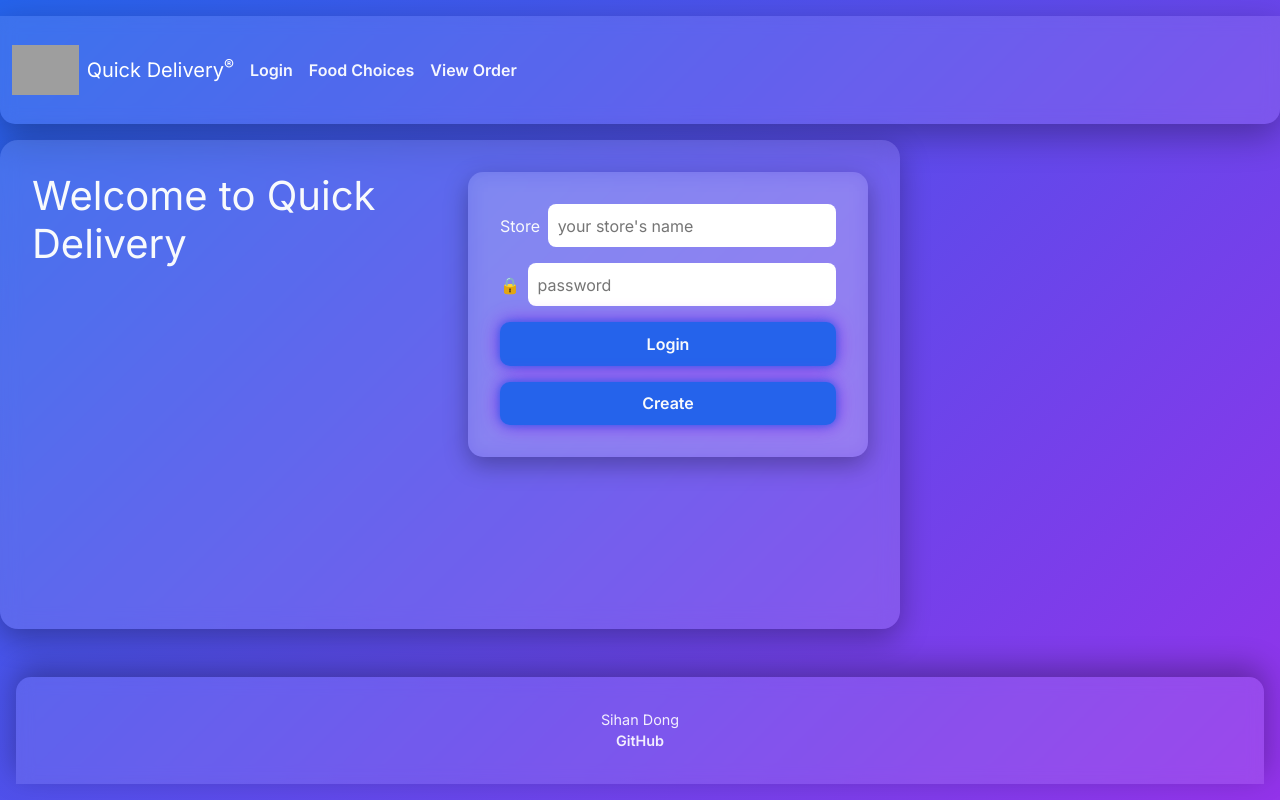
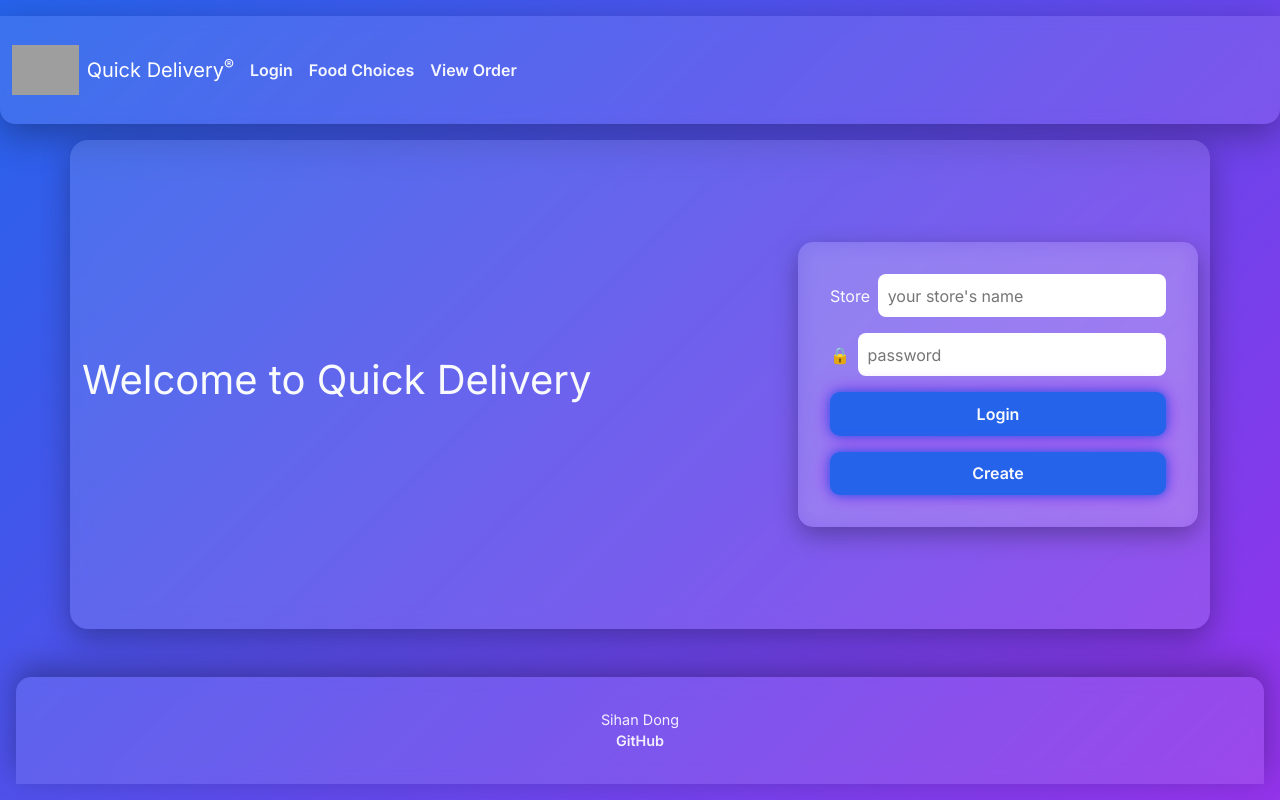
Before and after one commit to Sihan-Dong2007/QuickDeliver, a React (Vite) app: page / in a window 1280 px wide. Built offline with nearby package versions, Linux system fonts and the light colour scheme; grey boxes are pictures that could not be loaded.

Commit message:
make the main in login centered

```diff
--- a/src/login/login.jsx
+++ b/src/login/login.jsx
@@ -5,7 +5,7 @@
 
 export function Login() {
   return (
-    <main>
+    <main className="container d-flex justify-content-center align-items-center py-5">
       <h1>Welcome to Quick Delivery</h1>
 
       <form method="get" action="/choices">
```
